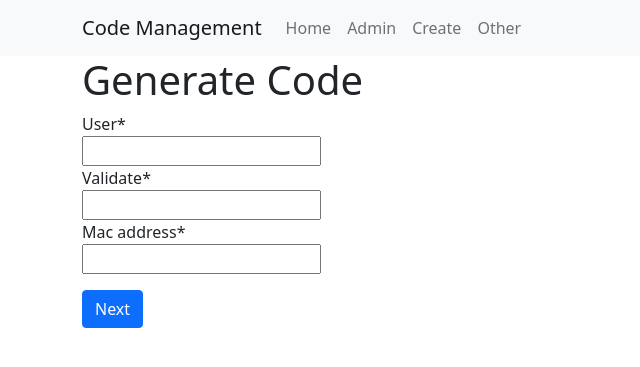
After one commit to xuunnis123/RegisterCode, a Django app: page /manage_app/generate/ in a window 1280 px wide. The commit adds this page. Shown: the top 367 px of the page, without its empty margins (0-640 px from the left). Run offline with Django 3.2, Linux system fonts and the light colour scheme; some libraries are stand-ins or nearby versions.

Commit message:
Add GenKey Form

```diff
--- a/manage_project/manage_app/models.py
+++ b/manage_project/manage_app/models.py
@@ -3,7 +3,7 @@ from django.urls import reverse
 # Create your models here.
 class Code(models.Model):
     user=models.CharField(max_length=264,unique=True)
-    code=models.CharField(max_length=264,unique=True)
+    code=models.CharField(max_length=264)
     validate=models.DateField()
     mac_address=models.CharField(max_length=264,unique=True)
 
--- a/manage_project/manage_app/urls.py
+++ b/manage_project/manage_app/urls.py
@@ -5,11 +5,11 @@ from django.urls import path
 app_name='manage_app'
 urlpatterns=[
     #url('',views.index,name='index'),
-    url('/userAddUser',views.addUser,name='addUser'),
     path('', views.CodeListView.as_view(),name='list'),
     path('<int:pk>/', views.CodeDetailView.as_view(), name='detail'),
     path('create/',views.CodeCreateView.as_view(), name='create'),
     path('update/<int:pk>/', views.CodeUpdateView.as_view(), name='update'),
     path('delete/<int:pk>/', views.CodeDeleteView.as_view(), name='delete'),
-    path('generate/<str:mac_address>/<str:validate>',views.generate,name='generate'),
+    path('generate/',views.CodeGenView.as_view() , name='generate'),
+    path('gen/',views.CodeGen, name='gen'),
     ]
--- a/manage_project/manage_app/views.py
+++ b/manage_project/manage_app/views.py
@@ -17,41 +17,50 @@ def index(request):
 
     return render(request,'manage_app/index.html',context=date_dict)
 
-
-def form_name_view(request):
-    form=forms.FormName()
-    if request.method=='POST':
-        form=forms.FormName(request.POST)
-        if form.is_valid():
-            print("validation IS SUCCESS")
-            print("User="+form.cleaned_data['user'])
-            print("Code="+form.cleaned_data['code'])
-            print("Validate="+form.cleaned_data['validate'])
-            print("mac_address="+form.cleaned_data['mac_address'])
-    return render(request,'manage_app/form_page.html',{'form':form})
-
-def addUser(request):
-    form = NewUserForm()
-    #print("form="+form)
-    if request.method == "POST":
-        form= NewUserForm(request.POST)
-        if form.is_valid():
-            form.save(commit=True)
-            return index(request)
-        else:
-            print("ERROR FORM INVALID")
-    return render(request,'manage_app/form_page.html',{'form':form})
-
 def generate(request,mac_address,datetime):
-    datetime=request.POST['validate']
-    mac_address=request.POST['mac_address']
+    datetime=request.POST.get('validate')
+    mac_address=request.POST.get('mac_address')
     print("Generate")
     date=datetime.split("-")
     datetime=date[0]+date[1]+date[2]
     content=datetime+mac_address
     encode={"code",encode_rsa(content,mac_address)}
 
-    return render(request,'manage_app/form_page.html',encode)
+def CodeGen(request):
+    if request.method == "POST":
+        datetime=request.POST.get('validate')
+        mac_address=request.POST.get('mac_address')
+        date=datetime.split("-")
+        datetime=date[0]+date[1]+date[2]
+        content=datetime+mac_address
+        print(request.POST.objects.get(pk=pk))
+        encode={"code",encode_rsa(content,mac_address)}
+        print(encode)
+        return render(request,"",encode)
+
+class CodeGenView(CreateView):
+    print("CodeGenView")
+    fields=('user','validate','mac_address')
+    model=models.Code
+    template_name='manage_app/code_gen.html'
+    #success_url= reverse_lazy("manage_app:create")
+
+    def get_success_url(self):
+
+        print("test=",self.get_object().id)
+        return reverse_lazy('update',kwargs={'pk': self.get_object().id})
+    def get_context_data(self, **kwargs):
+        context = super().get_context_data(**kwargs)
+        return context
+    def generate(self,request):
+        datetime=request.POST.get('validate')
+        mac_address=equest.POST.get('mac_address')
+        print("datetrime:",datetrime)
+        date=datetime.split("-")
+        datetime=date[0]+date[1]+date[2]
+        content=datetime+mac_address
+        encode={"code",encode_rsa(content,mac_address)}
+        print(encode)
 
 class CodeListView(ListView):
     print("CodeListView")
@@ -72,7 +81,7 @@ class CodeCreateView(CreateView):
 class CodeUpdateView(UpdateView):
     fields =('user','code','validate','mac_address')
     model=models.Code
-    template_name="manage_app/form_page.html"
+    template_name="manage_app/code_form.html"
     success_url= reverse_lazy("manage_app:list")
 class CodeDeleteView(DeleteView):
     model=models.Code
--- a/manage_project/manage_project/urls.py
+++ b/manage_project/manage_project/urls.py
@@ -22,6 +22,4 @@ urlpatterns = [
     path('admin/', admin.site.urls),
     path('', views.IndexView.as_view()),
     path('manage_app/',include('manage_app.urls',namespace='manage_app')),
-    path('userAddUser/',views.addUser,name='addUser'),
-    path('formpage/',views.form_name_view,name='form_page'),
 ]
--- a/manage_project/templates/manage_app/base.html
+++ b/manage_project/templates/manage_app/base.html
@@ -19,7 +19,7 @@
                <ul class="navbar-nav">
                    <li class="nav-item"><a class="nav-link" href="{% url "manage_app:list" %}">Home</a></li>
                    <li class="nav-item"><a class="nav-link" href="{% url "admin:index" %}">Admin</a></li>
-                   <li class="nav-item"><a class="nav-link" href="{% url "manage_app:create" %}">Create</a></li>
+                   <li class="nav-item"><a class="nav-link" href="{% url "manage_app:generate" %}">Create</a></li>
                    <li class="nav-item"><a class="nav-link" href="">Other</a></li>
                </ul>
            </div>
--- a/manage_project/templates/manage_app/code_form.html
+++ b/manage_project/templates/manage_app/code_form.html
@@ -14,8 +14,8 @@
 
     {{ form|crispy }}
     {% csrf_token %}
-    <p></p>
-    <p><a class='btn btn-Success' href="">Generate Code</a></p>
+
+
     <p></p>
     <input type="submit" class="btn btn-primary" value="Submit">
 </form>
--- /dev/null
+++ b/manage_project/templates/manage_app/code_gen.html
@@ -0,0 +1,18 @@
+{% extends "manage_app/base.html"%}
+{% load static %}
+{% block body_block %}
+{% load crispy_forms_tags %}
+<h1>
+    Generate Code
+
+</h1>
+
+<form method="post" action="{% url "manage_app:gen" %}">
+
+    {{ form|crispy }}
+    {% csrf_token %}
+    <p></p>
+    <input type="submit" class="btn btn-primary" value="Next">
+</form>
+
+{% endblock%}
```
Also changed, not shown: manage_project/templates/manage_app/form_page.html (deleted, +0 -31 lines), manage_project/db.sqlite3, manage_project/manage_app/migrations/0002_alter_code_code.py (added).
